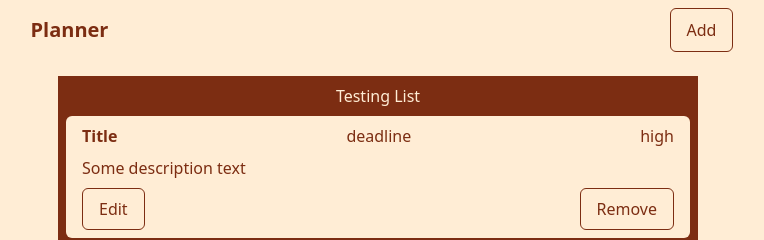
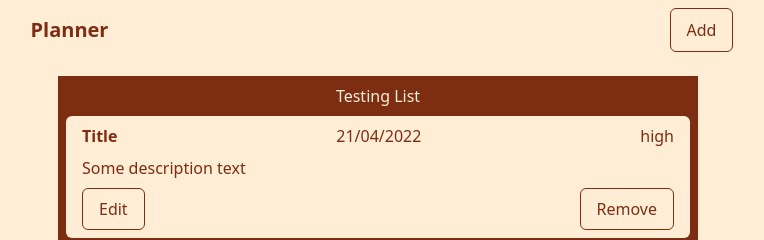
Before and after one commit to AccessEleanorJohnson/plannerApp, a React (Create React App) app: page / in a window 1280 px wide. Shown: the top 240 px of the page, without its empty margins (262-1026 px from the left). Built offline with nearby package versions, Linux system fonts and the light colour scheme.

Commit message:
Made deadline a date object.

```diff
--- a/src/App.js
+++ b/src/App.js
@@ -9,7 +9,7 @@ const tasks = [
     title: 'Title',
     priority: 'high',
     description: 'Some description text',
-    deadline: 'deadline'
+    deadline: new Date(2022, 3, 21),
   },
   {
     key: '1',
@@ -27,7 +27,6 @@ function App() {
 
   const addItemHandler = item => {
     const readyItem = {...item, key: tasksArray.length};
-    console.log(readyItem);
     setTasksArray(prevTasksArray => {
       return[readyItem, ...tasksArray];
     });
--- a/src/components/AddItem/AddItemButton.js
+++ b/src/components/AddItem/AddItemButton.js
@@ -5,6 +5,7 @@ import PreviousMap from 'postcss/lib/previous-map';
 
 function AddItemButton (props) {
     const [addButtonClicked, setAddButtonClicked] = useState(false);
+
     const clickHandler = () => {
         setAddButtonClicked(true);
     };
--- a/src/components/AddItem/AddItemForm.js
+++ b/src/components/AddItem/AddItemForm.js
@@ -31,11 +31,20 @@ function AddItemForm (props) {
         e.preventDefault();
         props.onFinish(false);
 
+        let deadlineDate
+        const dateRegex = /[0-9]{4}-[0-9]{2}-[0-9]{2}/;
+        if(enteredDeadline.match(dateRegex)){
+            deadlineDate = new Date(enteredDeadline);
+        } else {
+            deadlineDate = '';
+        }
+
+
         const newItem = {
             title: enteredTitle,
             priority: enteredPriority,
             description: enteredDescription,
-            deadline: enteredDeadline
+            deadline: deadlineDate
         }
         console.log(newItem);
 
@@ -57,7 +66,7 @@ function AddItemForm (props) {
                 <input className="block mb-2 p-1" id="priority" type="text" name="priority" onChange={priorityChangeHandler} />
 
                 <label className="" htmlFor="deadline">Deadline</label>
-                <input className="block mb-2 p-1" id="deadline" type="text" name="deadline" onChange={deadlineChangeHandler} />
+                <input className="block mb-2 p-1" id="deadline" type="date" name="deadline" onChange={deadlineChangeHandler} />
 
                 <button className="m-2 py-2 px-4 border border-orange-900 rounded-md" type="submit" >Submit</button>
                 <button className="m-2 py-2 px-4 border border-orange-900 rounded-md" type="button" onClick={clickHandler} >Cancel</button>
--- /dev/null
+++ b/src/components/ItemDate.js
@@ -0,0 +1,14 @@
+function ItemDate (props) {
+    let date;
+    if (props.date instanceof Date) {
+        date = `${props.date.toLocaleString('en-US', {day: '2-digit'})}/${props.date.toLocaleString('en-US', {month: '2-digit'})}/${props.date.getFullYear()}`;
+    } else {
+        date = props.date;
+        console.log(date + " else")
+    }
+    return (
+        <p>{date}</p>
+    );
+}
+
+export default ItemDate;
--- a/src/components/ListItem.js
+++ b/src/components/ListItem.js
@@ -1,3 +1,5 @@
+import ItemDate from "./ItemDate";
+
 function ListItem (props) {
     const item = props.item;
     const clickHandler = () => {
@@ -8,7 +10,7 @@ function ListItem (props) {
         <li className="mb-4 py-2 px-4 bg-orange-100 rounded-md text-orange-900">
             <div className="flex justify-between pb-2">
                 <h2 className="font-bold">{item.title}</h2>
-                <p className="">{item.deadline}</p>
+                <ItemDate className="" date={item.deadline}/>
                 <p>{item.priority}</p>
             </div>
 
```
